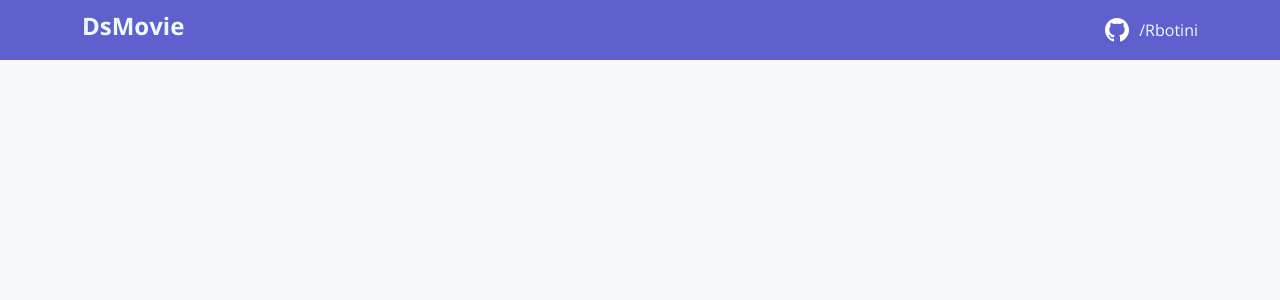
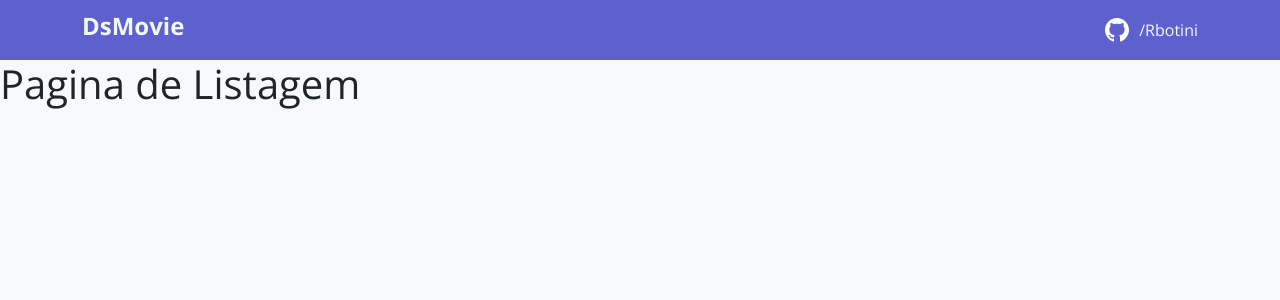
Before and after one commit to Rbotini/dsmovies, a React (Create React App) app in the folder frontend/: page / in a window 1280 px wide. Shown: the top 300 px of the page. Built offline with nearby package versions, Linux system fonts and the light colour scheme.

Commit message:
Criado as Rotas

```diff
--- a/frontend/package.json
+++ b/frontend/package.json
@@ -10,9 +10,11 @@
     "@types/node": "^16.7.13",
     "@types/react": "^17.0.20",
     "@types/react-dom": "^17.0.9",
+    "@types/react-router-dom": "5.3.2",
     "bootstrap": "5.1.3",
     "react": "^17.0.2",
     "react-dom": "^17.0.2",
+    "react-router-dom": "6.2.1",
     "react-scripts": "5.0.0",
     "typescript": "^4.4.2",
     "web-vitals": "^2.1.0"
--- a/frontend/src/App.tsx
+++ b/frontend/src/App.tsx
@@ -1,8 +1,27 @@
 import Navbar from './components/navbar';
+import { BrowserRouter, Routes, Route } from 'react-router-dom';
+import Listing from './pages/Listing';
+import Form from './pages/Form';
+
+
+
 function App() {
   return (
     <>
-      <Navbar />
+      <BrowserRouter>
+        <Navbar />
+
+        <Routes>
+          <Route path="/" element={<Listing />} />
+          <Route path="form">
+            <Route path=":movieId" element={<Form />} />
+
+          </Route>
+        </Routes>
+
+
+
+      </BrowserRouter>
     </>
   );
 }
--- /dev/null
+++ b/frontend/src/pages/Form.tsx
@@ -0,0 +1,7 @@
+function Form() {
+  return (
+    <h1>Formulario</h1>
+  )
+}
+
+export default Form
--- /dev/null
+++ b/frontend/src/pages/Listing.tsx
@@ -0,0 +1,8 @@
+function Listing() {
+
+  return (
+    <h1>Pagina de Listagem</h1>
+  )
+
+}
+export default Listing
```
Also changed, not shown: 1 other file (tests, documents, lock files or other folders).
